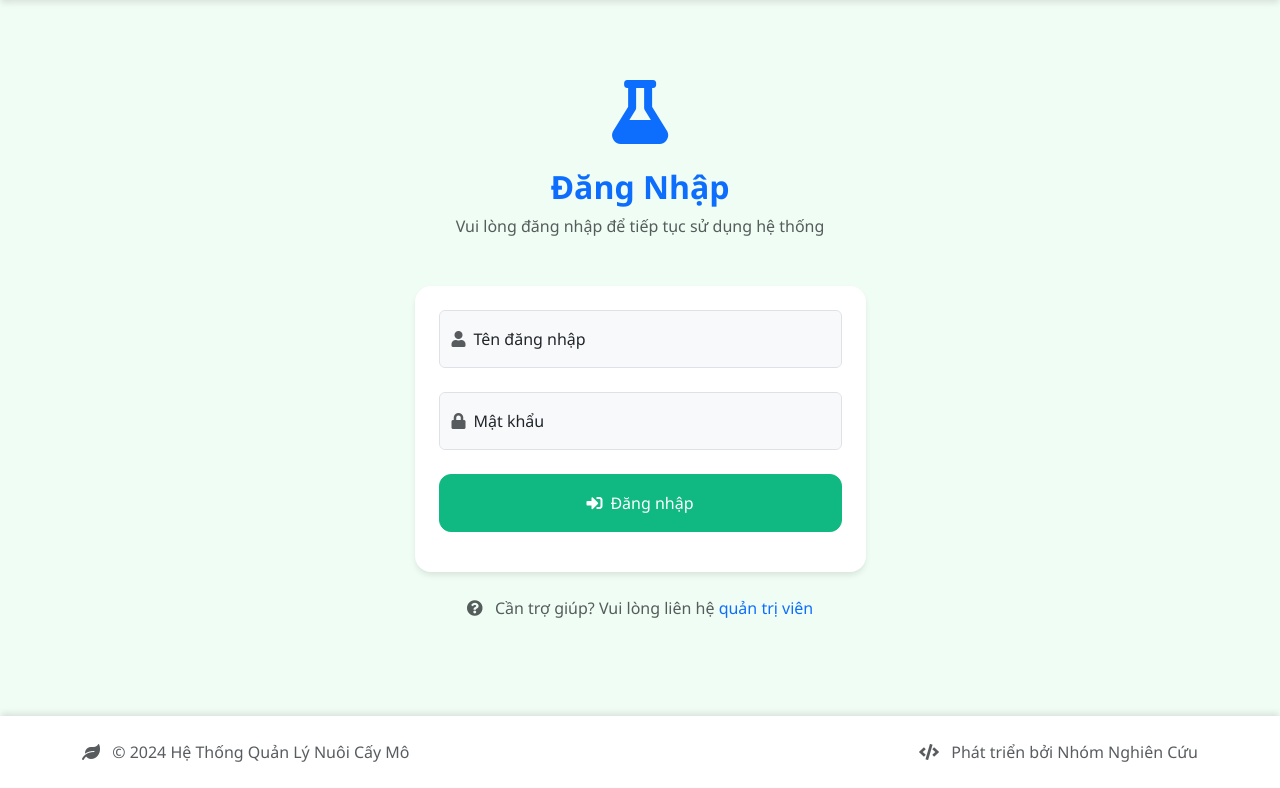
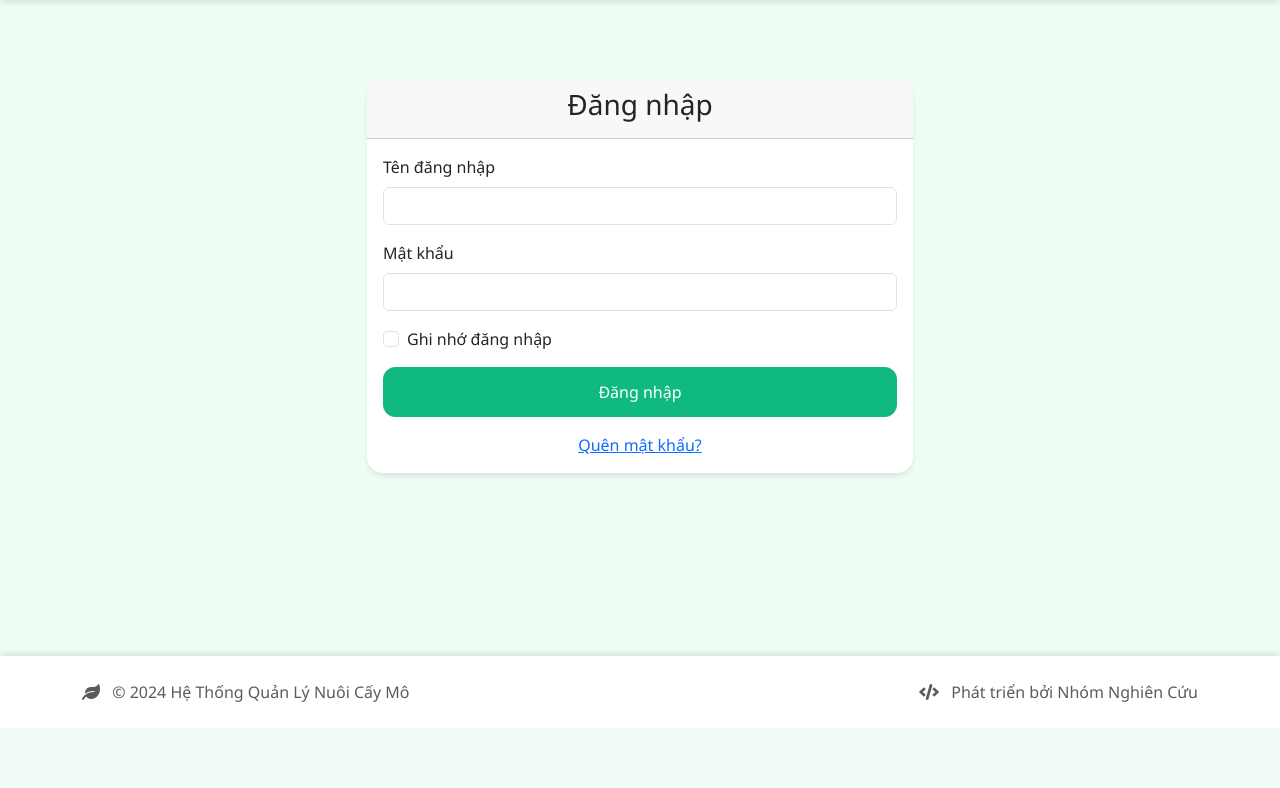
Before and after one commit to minhanh3110-svg/xuanhuong, a Flask app: template templates/login.html in a window 1280 px wide. Shown: the part 72-860 px from the top of the page. After the commit the page ends 800 px from the top, so only its background shows below. Run offline with Flask 3, Linux system fonts and the light colour scheme; the template is opened without the code that fills it, so the values that code supplies are empty.

Commit message:
Update login.html

```diff
--- a/templates/login.html
+++ b/templates/login.html
@@ -1,96 +1,46 @@
 {% extends "base.html" %}
 
 {% block content %}
-<div class="container py-5">
+<div class="container mt-5">
     <div class="row justify-content-center">
-        <div class="col-md-5">
-            <div class="text-center mb-5">
-                <div class="mb-4">
-                    <i class="fas fa-flask fa-4x text-primary"></i>
+        <div class="col-md-6">
+            <div class="card">
+                <div class="card-header">
+                    <h3 class="text-center">Đăng nhập</h3>
                 </div>
-                <h2 class="fw-bold text-primary mb-2">Đăng Nhập</h2>
-                <p class="text-muted">Vui lòng đăng nhập để tiếp tục sử dụng hệ thống</p>
-            </div>
+                <div class="card-body">
+                    {% with messages = get_flashed_messages(with_categories=true) %}
+                        {% if messages %}
+                            {% for category, message in messages %}
+                                <div class="alert alert-{{ category }}">{{ message }}</div>
+                            {% endfor %}
+                        {% endif %}
+                    {% endwith %}
 
-            <div class="card">
-                <div class="card-body p-4">
-                    <form method="post" class="needs-validation" novalidate>
-                        <div class="form-floating mb-4">
-                            <input type="text"
-                                   class="form-control bg-light"
-                                   id="username"
-                                   name="username"
-                                   placeholder="Nhập tên đăng nhập"
-                                   required>
-                            <label for="username">
-                                <i class="fas fa-user text-muted me-2"></i>Tên đăng nhập
-                            </label>
+                    <form method="POST">
+                        <div class="mb-3">
+                            <label for="username" class="form-label">Tên đăng nhập</label>
+                            <input type="text" class="form-control" id="username" name="username" required>
                         </div>
+                        <div class="mb-3">
+                            <label for="password" class="form-label">Mật khẩu</label>
+                            <input type="password" class="form-control" id="password" name="password" required>
+                        </div>
+                        <div class="mb-3 form-check">
+                            <input type="checkbox" class="form-check-input" id="remember" name="remember">
+                            <label class="form-check-label" for="remember">Ghi nhớ đăng nhập</label>
+                        </div>
+                        <div class="d-grid">
+                            <button type="submit" class="btn btn-primary">Đăng nhập</button>
+                        </div>
+                    </form>
 
-                        <div class="form-floating mb-4">
-                            <input type="password"
-                                   class="form-control bg-light"
-                                   id="password"
-                                   name="password"
-                                   placeholder="Nhập mật khẩu"
-                                   required>
-                            <label for="password">
-                                <i class="fas fa-lock text-muted me-2"></i>Mật khẩu
-                            </label>
-                        </div>
-
-                        {% if show_otp %}
-                        <div class="form-floating mb-4">
-                            <input type="text"
-                                   class="form-control bg-light"
-                                   id="otp_code"
-                                   name="otp_code"
-                                   placeholder="Nhập mã xác thực"
-                                   required>
-                            <label for="otp_code">
-                                <i class="fas fa-key text-muted me-2"></i>Mã xác thực OTP
-                            </label>
-                            <div class="form-text mt-2">
-                                <i class="fas fa-info-circle me-1"></i>
-                                Nhập mã 6 số từ ứng dụng Google Authenticator
-                            </div>
-                        </div>
-                        {% endif %}
-
-                        <button type="submit" class="btn btn-primary w-100 py-3 mb-3">
-                            <i class="fas fa-sign-in-alt me-2"></i>Đăng nhập
-                        </button>
-                    </form>
+                    <div class="mt-3 text-center">
+                        <a href="{{ url_for('auth.forgot_password') }}">Quên mật khẩu?</a>
+                    </div>
                 </div>
-            </div>
-
-            <div class="text-center mt-4">
-                <p class="text-muted">
-                    <i class="fas fa-question-circle me-2"></i>
-                    Cần trợ giúp? Vui lòng liên hệ
-                    <a href="mailto:support@example.com" class="text-primary text-decoration-none">
-                        quản trị viên
-                    </a>
-                </p>
             </div>
         </div>
     </div>
 </div>
-
-<script>
-// Form validation
-(function () {
-    'use strict'
-    var forms = document.querySelectorAll('.needs-validation')
-    Array.prototype.slice.call(forms).forEach(function (form) {
-        form.addEventListener('submit', function (event) {
-            if (!form.checkValidity()) {
-                event.preventDefault()
-                event.stopPropagation()
-            }
-            form.classList.add('was-validated')
-        }, false)
-    })
-})()
-</script>
 {% endblock %}
```
